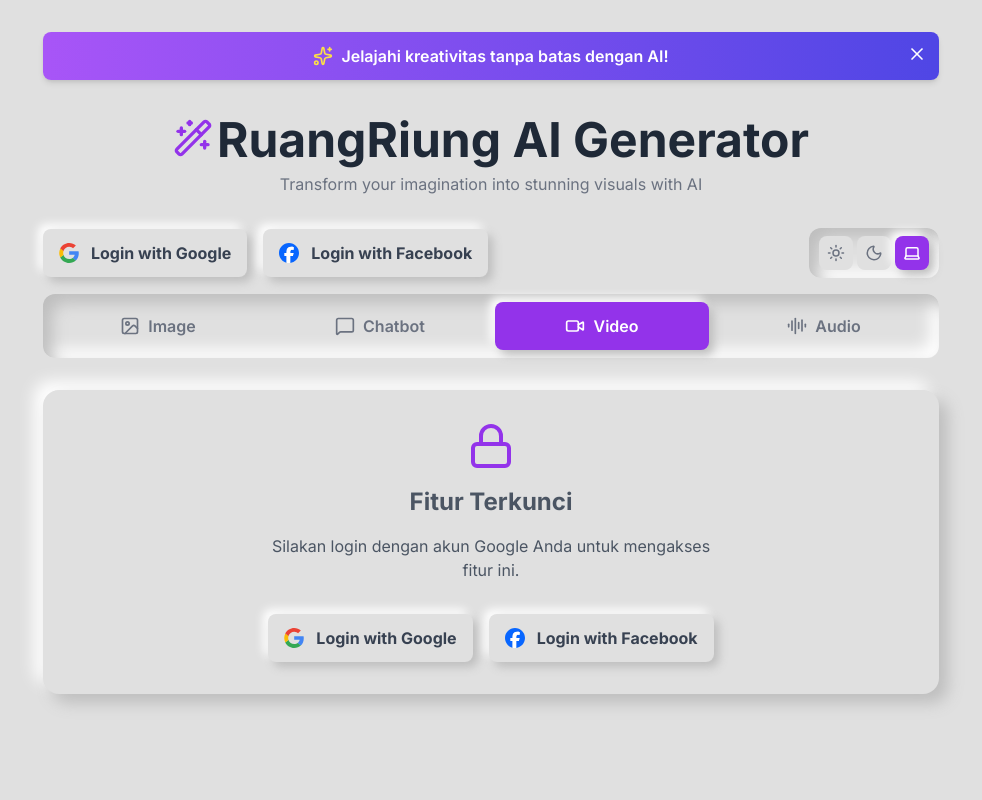
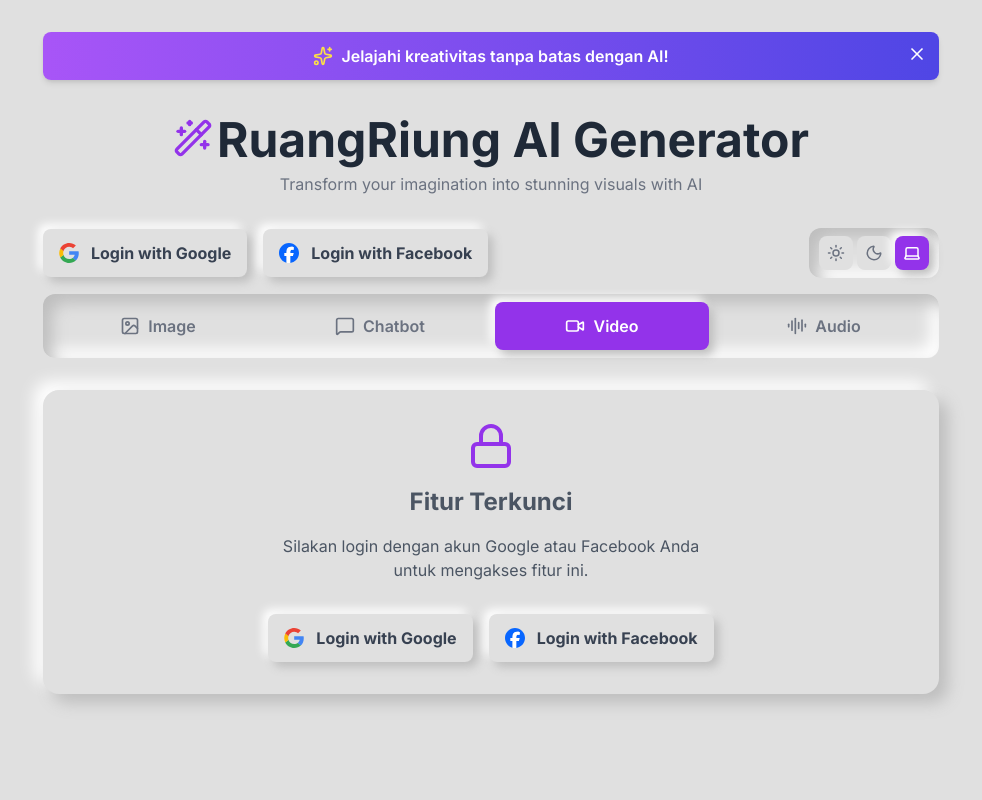
Before and after one commit to ruangriung/ruangriung-generator-app, a Next.js app: page / in a window 1280 px wide. Both pictures are taken after a click on the button "Video". Shown: the top 800 px of the page, without its empty margins (149-1131 px from the left). Built offline with nearby package versions, Linux system fonts and the light colour scheme; no server answers.

Commit message:
feat: open tab chatbot

```diff
--- a/components/Tabs.tsx
+++ b/components/Tabs.tsx
@@ -2,22 +2,21 @@
 
 import { useState } from 'react';
 import { useSession } from 'next-auth/react';
-import { Lock, Image, Video, AudioLines, MessageSquare } from 'lucide-react'; // Import ikon MessageSquare
+import { Lock, Image, Video, AudioLines, MessageSquare } from 'lucide-react';
 import AuthButton from './AuthButton';
 import Generator from '@/components/Generator';
 import VideoCreator from '@/components/VideoCreator';
 import AudioGenerator from '@/components/AudioGenerator';
-import Chatbot from '@/components/Chatbot'; // <-- Import komponen Chatbot
+import Chatbot from '@/components/Chatbot';
 
 // Komponen Placeholder untuk konten yang terkunci
 const LockedContent = () => (
-  // <--- PERUBAHAN: Tambahkan dark:bg-dark-bg dan dark:shadow-dark-neumorphic
   <div className="w-full p-6 md:p-8 bg-light-bg dark:bg-dark-bg rounded-2xl shadow-neumorphic dark:shadow-dark-neumorphic text-center">
-    <div className="flex flex-col items-center gap-4 text-gray-600 dark:text-gray-300"> {/* <--- PERUBAHAN: dark:text-gray-300 */}
+    <div className="flex flex-col items-center gap-4 text-gray-600 dark:text-gray-300">
       <Lock size={48} className="text-purple-600" />
       <h2 className="text-2xl font-bold">Fitur Terkunci</h2>
       <p className="max-w-md">
-        Silakan login dengan akun Google Anda untuk mengakses fitur ini.
+        Silakan login dengan akun Google atau Facebook Anda untuk mengakses fitur ini.
       </p>
       <div className="mt-4">
         <AuthButton />
@@ -29,9 +28,9 @@ const LockedContent = () => (
 export default function Tabs() {
   const tabs = [
     { name: 'image', label: 'Image', icon: Image, content: <Generator />, isProtected: false },
-    // --- PENAMBAHAN BARU ---
-    { name: 'chatbot', label: 'Chatbot', icon: MessageSquare, content: <Chatbot />, isProtected: true },
-    // --- AKHIR PENAMBAHAN ---
+    // --- PERUBAHAN DI SINI ---
+    { name: 'chatbot', label: 'Chatbot', icon: MessageSquare, content: <Chatbot />, isProtected: false },
+    // --- AKHIR PERUBAHAN ---
     { name: 'video', label: 'Video', icon: Video, content: <VideoCreator />, isProtected: true },
     { name: 'audio', label: 'Audio', icon: AudioLines, content: <AudioGenerator />, isProtected: true }
   ];
@@ -43,7 +42,6 @@ export default function Tabs() {
     const currentTab = tabs.find(tab => tab.name === activeTab);
     if (!currentTab) return null;
 
-    // Fitur chatbot hanya bisa diakses jika sudah login
     if (currentTab.isProtected && status !== 'authenticated') {
       return <LockedContent />;
     }
@@ -52,7 +50,6 @@ export default function Tabs() {
 
   return (
     <div className="w-full max-w-4xl">
-      {/* <--- PERUBAHAN: Tambahkan dark:bg-dark-bg dan dark:shadow-dark-neumorphic-inset */}
       <div className="p-2 bg-light-bg dark:bg-dark-bg rounded-xl shadow-neumorphic-inset dark:shadow-dark-neumorphic-inset flex flex-wrap justify-center items-center gap-2">
         {tabs.map((tab) => {
           const Icon = tab.icon;
@@ -64,9 +61,7 @@ export default function Tabs() {
               className={`md:flex-1 flex items-center justify-center gap-x-2 px-4 py-3 rounded-lg font-semibold transition-all duration-300
                 ${
                   isActive
-                    // <--- PERUBAHAN: Tambahkan dark:shadow-dark-neumorphic-button untuk active state
                     ? 'bg-purple-600 text-white shadow-neumorphic-button dark:shadow-dark-neumorphic-button'
-                    // <--- PERUBAHAN: Tambahkan dark:text-gray-400 dan dark:hover:text-purple-600 untuk inactive state
                     : 'text-gray-500 dark:text-gray-400 hover:text-purple-600 dark:hover:text-purple-500'
                 }`
               }
```
